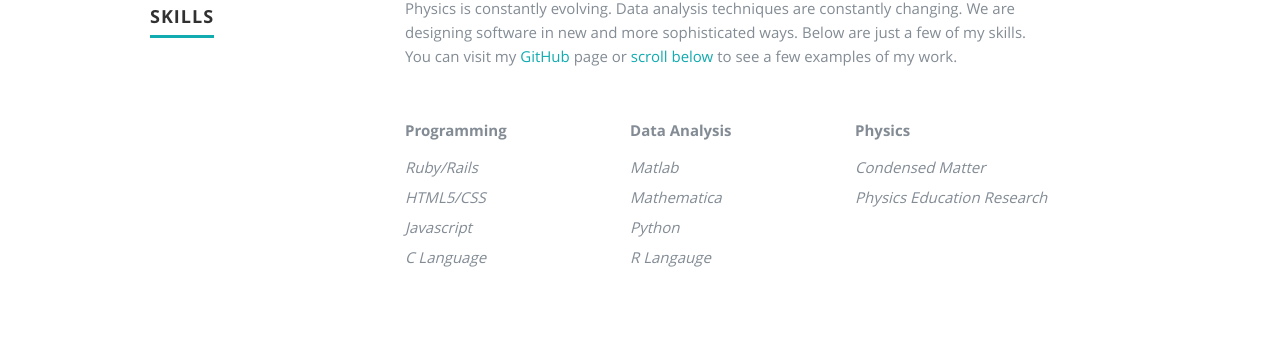
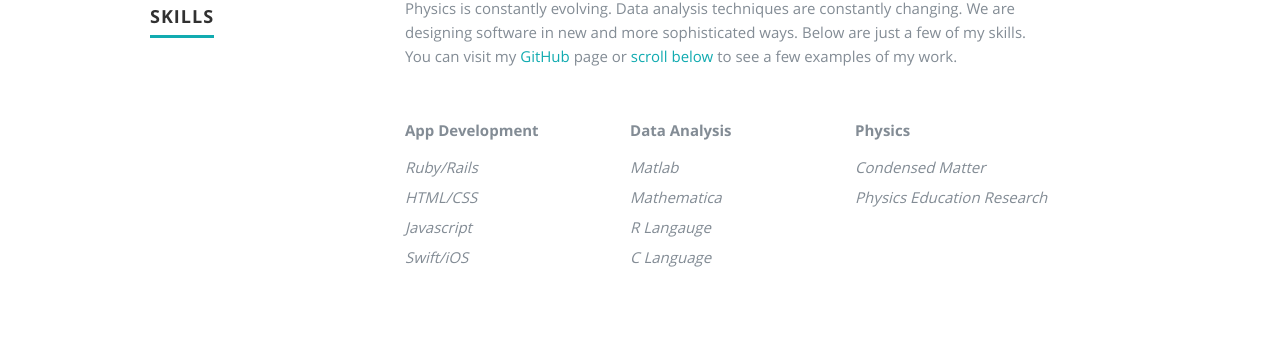
Before and after one commit to cmvandrevala/cmvandrevala.github.io, a Jekyll site: the page built from index.html, in a window 1280 px wide and 900 px high, scrolled down 4354 px. Shown: the part 140-496 px from the top of the window. Built offline with Jekyll 4.4.1, drawn with Linux system fonts in a browser that asks for light colours; nearby versions of some CDN libraries; comment, search, counter and statistics services are not loaded.

Commit message:
Update programming language skills

```diff
--- a/_includes/resume.html
+++ b/_includes/resume.html
@@ -166,18 +166,18 @@
 
 		<div class="skills">
 			<ul class="col1">
-			    <li><b>Programming</b></li>
+			    <li><b>App Development</b></li>
 	            <li>Ruby/Rails</li>
-				<li>HTML5/CSS</li>
-	            <li>Javascript</li>
-				<li>C Language</li>
+				<li>HTML/CSS</li>
+				<li>Javascript</li>
+	            <li>Swift/iOS</li>
 			</ul>
 			<ul class="col2">
 			    <li><b>Data Analysis</b></li>
 	            <li>Matlab</li>
 				<li>Mathematica</li>
-				<li>Python</li>
 				<li>R Langauge</li>
+				<li>C Language</li>
 			</ul>
 			<ul class="col3">
 			    <li><b>Physics</b></li>
```
